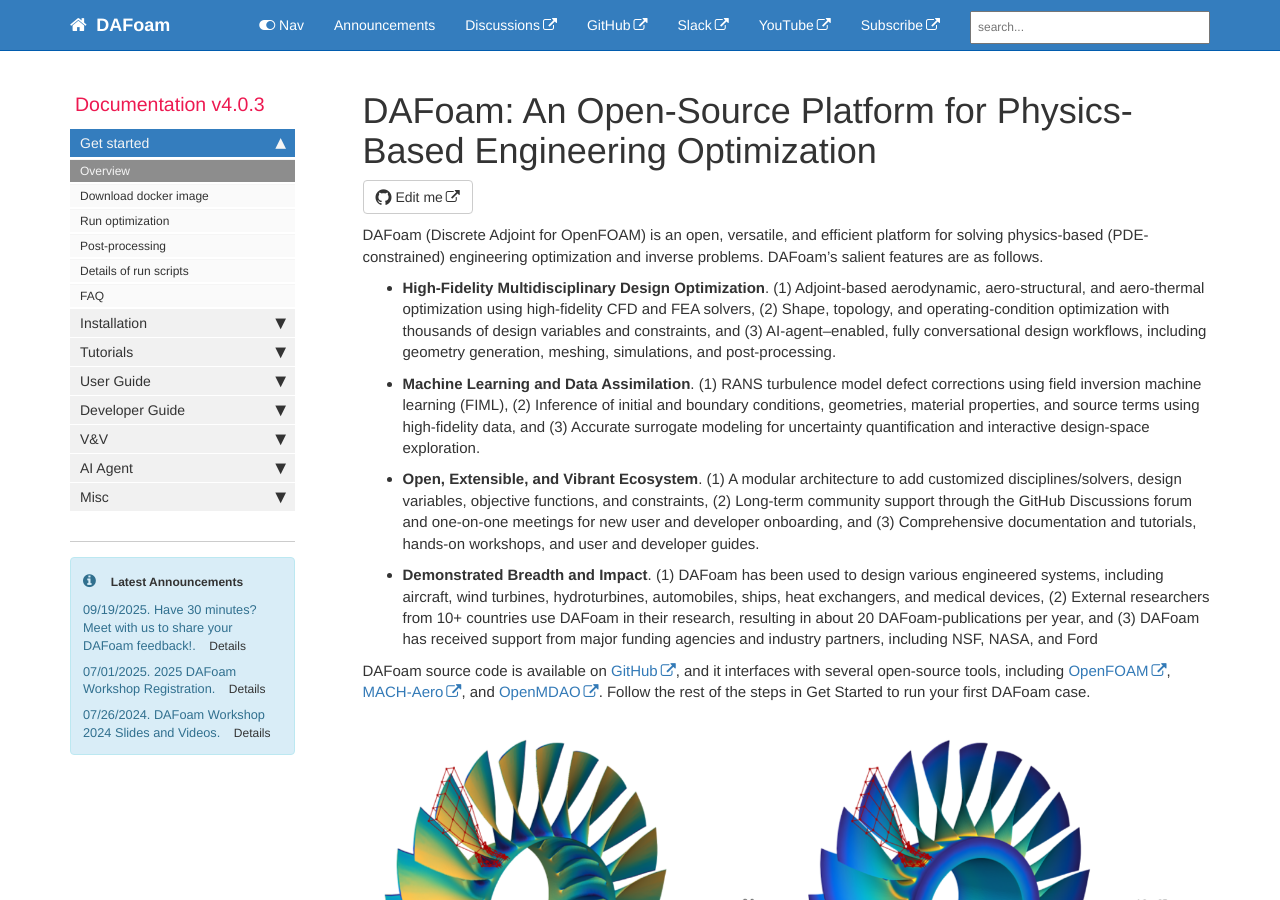
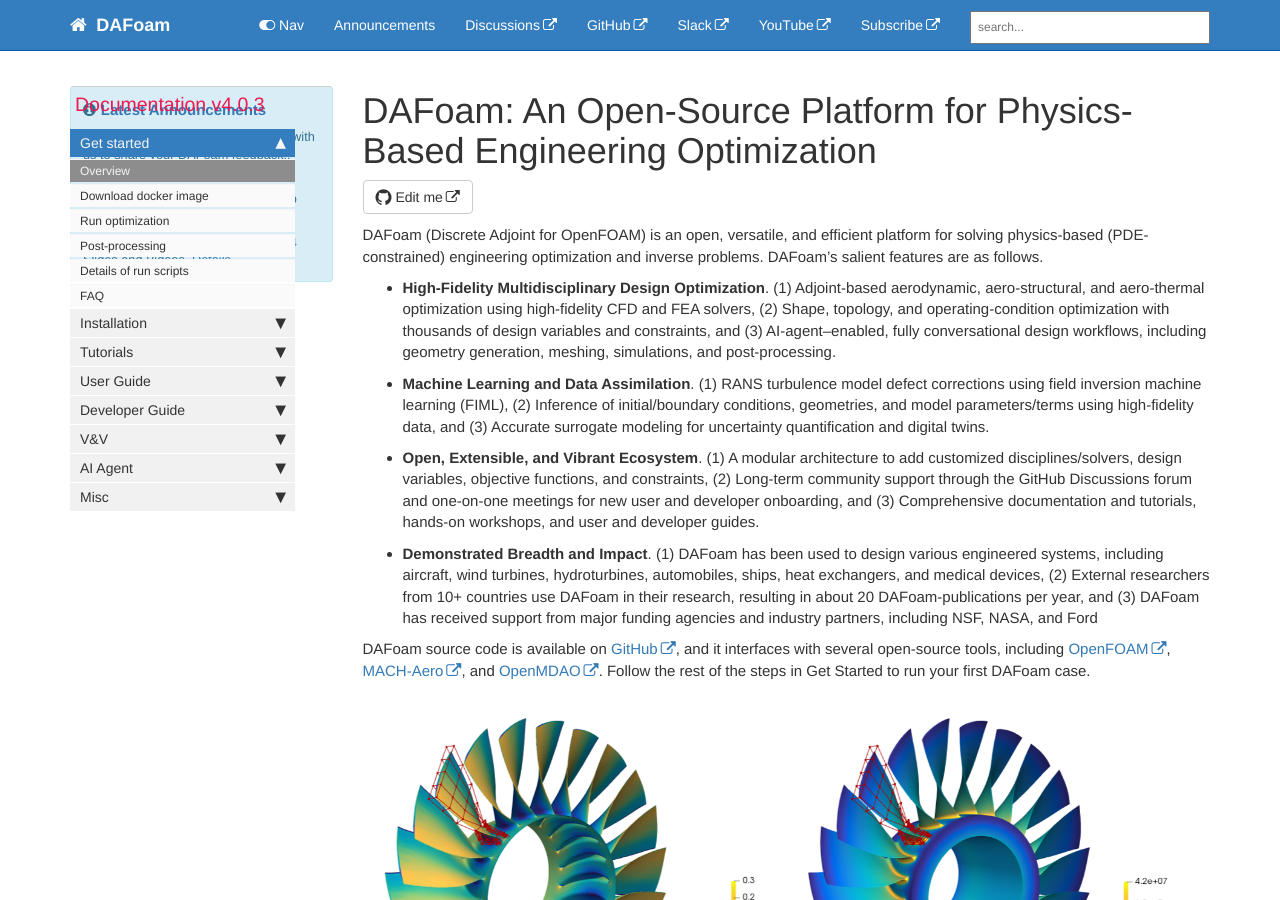
Before and after one commit to DAFoam/DAFoam.github.io, a Jekyll site: the page built from index.md, in a window 1280 px wide and 900 px high. Built offline with Jekyll 4.4.1, drawn with Linux system fonts in a browser that asks for light colours; comment, search, counter and statistics services are not loaded.

Commit message:
content update

```diff
--- a/_includes/sidebar.html
+++ b/_includes/sidebar.html
@@ -52,8 +52,9 @@
              <a href="#" id="collapseAll">Collapse All</a> | <a href="#" id="expandAll">Expand All</a>
          </p>
          -->
-  <li style="margin-top: 30px; border-top: 1px solid #ccc; padding-top: 15px; list-style: none;">
-    <div class="alert alert-info" role="alert" style="margin: 0; padding: 12px; background-color: #d9edf7 !important;">
+</ul>
+
+<div class="alert alert-info" role="alert" style="margin: 15px 0 0 0; padding: 12px; background-color: #d9edf7 !important; border-top: 1px solid #ccc;">
   <div style="margin-bottom: 8px;">
     <i class="fa fa-info-circle" style="display: inline-block; margin-right: 5px; background: transparent;"></i><b style="display: inline-block; background: transparent;"><a href="{{ site.baseurl }}/news.html" style="text-decoration: none; background: transparent;">Latest Announcements</a></b>
   </div>
@@ -63,8 +64,6 @@
     </div>
   {% endfor %}
 </div>
-  </li>
-</ul>
 
 <!-- this highlights the active parent class in the navgoco sidebar. this is critical so that the parent expands when you're viewing a page. This must appear below the sidebar code above. Otherwise, if placed inside customscripts.js, the script runs before the sidebar code runs and the class never gets inserted.-->
 <script>$("li.active").parents('li').toggleClass("active");</script>
--- a/index.md
+++ b/index.md
@@ -10,7 +10,7 @@ DAFoam (Discrete Adjoint for OpenFOAM) is an open, versatile, and efficient plat
 
 - **High-Fidelity Multidisciplinary Design Optimization**. (1) Adjoint-based aerodynamic, aero-structural, and aero-thermal optimization using high-fidelity CFD and FEA solvers, (2) Shape, topology, and operating-condition optimization with thousands of design variables and constraints, and (3) AI-agent–enabled, fully conversational design workflows, including geometry generation, meshing, simulations, and post-processing.
 
-- **Machine Learning and Data Assimilation**. (1) RANS turbulence model defect corrections using field inversion machine learning (FIML), (2) Inference of initial and boundary conditions, geometries, material properties, and source terms using high-fidelity data, and (3) Accurate surrogate modeling for uncertainty quantification and interactive design-space exploration.
+- **Machine Learning and Data Assimilation**. (1) RANS turbulence model defect corrections using field inversion machine learning (FIML), (2) Inference of initial/boundary conditions, geometries, and model parameters/terms using high-fidelity data, and (3) Accurate surrogate modeling for uncertainty quantification and digital twins.
 
 - **Open, Extensible, and Vibrant Ecosystem**. (1) A modular architecture to add customized disciplines/solvers, design variables, objective functions, and constraints, (2) Long-term community support through the GitHub Discussions forum and one-on-one meetings for new user and developer onboarding, and (3) Comprehensive documentation and tutorials, hands-on workshops, and user and developer guides.
 
```
Lines whose indentation alone changed are shown as unchanged.
